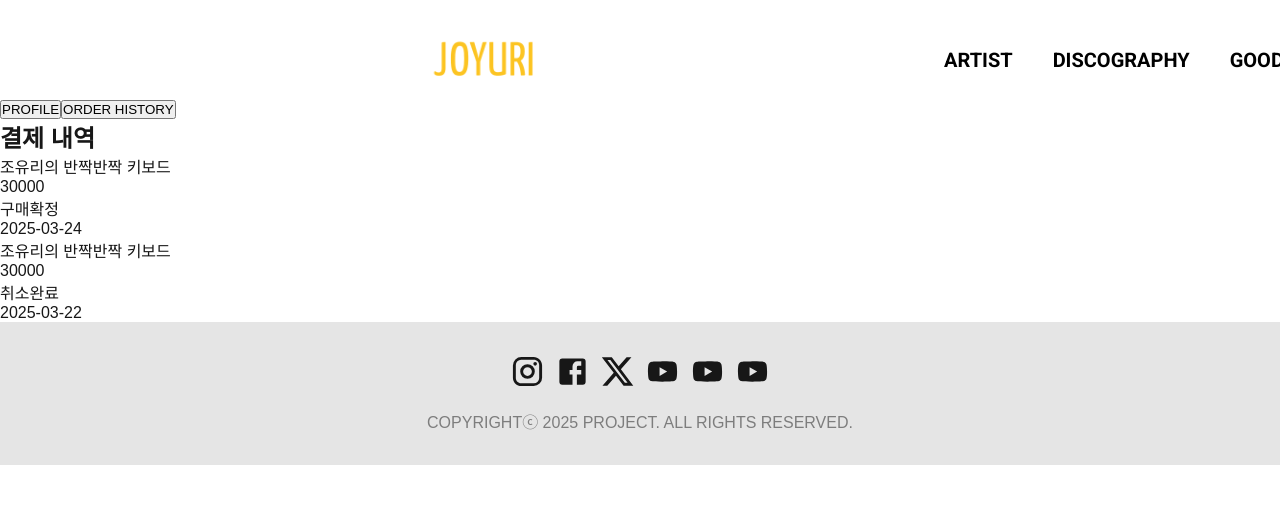
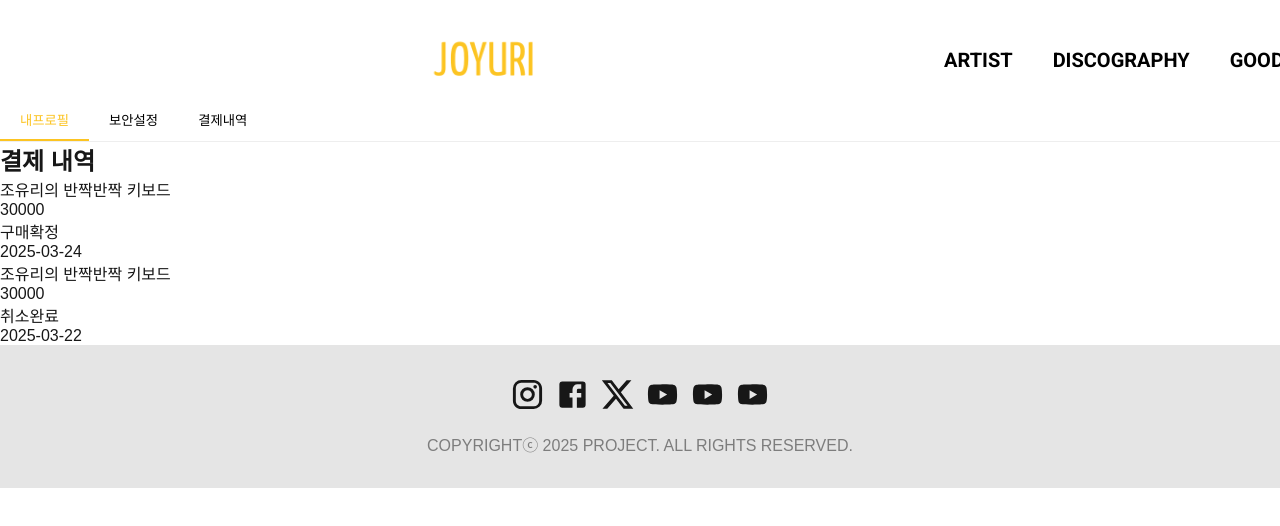
Before and after one commit to hyoni-ch/fan-site, a Next.js app: page /mypage in a window 1280 px wide. Shown: the top 526 px of the page. Built offline with nearby package versions, Linux system fonts and the light colour scheme; no server answers; what @mui/material-nextjs would draw is missing.

Commit message:
feat/#1 마이페이지 닉네임 변경 및 비밀번호 변경 기능 구현

```diff
--- /dev/null
+++ b/src/app/(route)/mypage/mypage.module.css
@@ -0,0 +1,12 @@
+.tabButton {
+  background: none;
+  border: none;
+  color: black;
+  padding: 10px 20px;
+  cursor: pointer;
+}
+
+.tabButtonActive {
+  color: #fcc422;
+  border-bottom: 2px solid #fcc422;
+}
--- a/src/app/(route)/mypage/page.tsx
+++ b/src/app/(route)/mypage/page.tsx
@@ -1,6 +1,7 @@
 "use client";
 
 import React, { useEffect, useState } from "react";
+import styles from "./mypage.module.css";
 import api from "@/utils/api";
 import Footer from "@/components/footer";
 
@@ -11,7 +12,9 @@ interface UserInfo {
 
 function Mypage() {
   const [activeTab, setActiveTab] = useState("profile");
-  const [password, setPassword] = useState<string>("");
+  const [oldPassword, setOldPassword] = useState<string>("");
+  const [newPassword, setNewPassword] = useState<string>("");
+  const [confirmPassword, setConfirmPassword] = useState("");
   const [nickname, setNickname] = useState<string>("");
   const [userInfo, setUserInfo] = useState<UserInfo | null>(null);
 
@@ -19,6 +22,8 @@ function Mypage() {
   useEffect(() => {
     api.get("/home").then((response) => {
       setUserInfo(response.data);
+      setNickname(response.data.nickname);
+      console.log(nickname);
     });
   }, []);
 
@@ -47,22 +52,52 @@ function Mypage() {
     setActiveTab(tab);
   };
 
-  const onSubmit = (event: React.FormEvent<HTMLFormElement>) => {
+  const onNicknameSubmit = (event: React.FormEvent<HTMLFormElement>) => {
     event.preventDefault();
 
-    if (!password || !nickname) {
-      console.error("password, nickname이 비어 있습니다.");
+    if (!nickname) {
+      alert("닉네임 칸이 비어 있습니다.");
+      console.error("닉네임이 비어 있습니다.");
       return;
     }
 
-    const body = { password, nickname };
+    const body = { nickname };
 
     api
-      .post("/member/join", body)
+      .post("/member/updateNickname", body)
       .then((response) => {
         console.log("📌 서버 응답 데이터:", response.data);
         if (response.data) {
-          alert("비밀번호/닉네임 수정 완료");
+          alert("닉네임 수정 완료");
+        }
+      })
+      .catch((err) => {
+        console.log("❌ 오류 발생:", err);
+      });
+  };
+
+  const onPasswordSubmit = (event: React.FormEvent<HTMLFormElement>) => {
+    event.preventDefault();
+
+    if (!oldPassword || !newPassword) {
+      alert("모든 칸을 채워주세요!");
+      console.error("현재 비밀번호 또는 새 비밀번호가 비어 있습니다.");
+      return;
+    }
+
+    if (newPassword !== confirmPassword) {
+      alert("새 비밀번호와 비밀번호 확인이 일치하지 않습니다.");
+      return;
+    }
+
+    const body = { oldPassword, newPassword };
+
+    api
+      .post("/member/updatePassword", body)
+      .then((response) => {
+        console.log("📌 서버 응답 데이터:", response.data);
+        if (response.data) {
+          alert("비밀번호 수정 완료되었습니다!");
         }
       })
       .catch((err) => {
@@ -72,36 +107,94 @@ function Mypage() {
 
   return (
     <>
-      <div>
-        <button onClick={() => handleTabClick("profile")}>PROFILE</button>
-        <button onClick={() => handleTabClick("orderhistory")}>
-          ORDER HISTORY
+      <div style={{ borderBottom: "1px solid #eee" }}>
+        <button
+          className={`${styles.tabButton} ${
+            activeTab === "profile" ? styles.tabButtonActive : ""
+          }`}
+          onClick={() => handleTabClick("profile")}
+        >
+          내프로필
+        </button>
+        <button
+          className={`${styles.tabButton} ${
+            activeTab === "security" ? styles.tabButtonActive : ""
+          }`}
+          onClick={() => handleTabClick("security")}
+        >
+          보안설정
+        </button>
+        <button
+          className={`${styles.tabButton} ${
+            activeTab === "orderhistory" ? styles.tabButtonActive : ""
+          }`}
+          onClick={() => handleTabClick("orderhistory")}
+        >
+          결제내역
         </button>
       </div>
       <div>
         {activeTab === "profile" && userInfo ? (
           <div>
-            <p>이메일 : {userInfo.username}</p>
-            <form onSubmit={onSubmit}>
-              <input
-                type="password"
-                id="password"
-                value={password}
-                placeholder="password"
-                onChange={(e) => {
-                  setPassword(e.currentTarget.value);
-                }}
-              />
+            <h3>기본 정보</h3>
+            <p>{userInfo.username}</p>
+
+            <form onSubmit={onNicknameSubmit}>
+              <div>
+                <label>닉네임</label>
                 <input
                   type="text"
                   id="nickname"
                   value={nickname}
-                placeholder="nickname"
                   onChange={(e) => {
                     setNickname(e.currentTarget.value);
                   }}
                 />
-              <button>APPLY</button>
+              </div>
+
+              <button>확인</button>
+            </form>
+          </div>
+        ) : activeTab === "security" ? (
+          <div>
+            <h3>비밀번호 변경</h3>
+            <p>안전한 비밀번호로 내 정보를 보호하세요.</p>
+            <p>이전에 사용한 적 없는 비밀번호가 안전합니다.</p>
+
+            <form onSubmit={onPasswordSubmit}>
+              <div>
+                <label>현재 비밀번호</label>
+                <input
+                  type="password"
+                  id="oldPassword"
+                  value={oldPassword}
+                  onChange={(e) => {
+                    setOldPassword(e.currentTarget.value);
+                  }}
+                />
+              </div>
+              <div>
+                <label>새 비밀번호</label>
+                <input
+                  type="password"
+                  id="newPassword"
+                  value={newPassword}
+                  onChange={(e) => {
+                    setNewPassword(e.currentTarget.value);
+                  }}
+                />
+              </div>
+              <div>
+                <label>비밀번호 확인</label>
+                <input
+                  type="password"
+                  id="confirmPassword"
+                  value={confirmPassword}
+                  onChange={(e) => setConfirmPassword(e.currentTarget.value)}
+                />
+              </div>
+
+              <button>확인</button>
             </form>
           </div>
         ) : (
```
Lines whose indentation alone changed are shown as unchanged.
